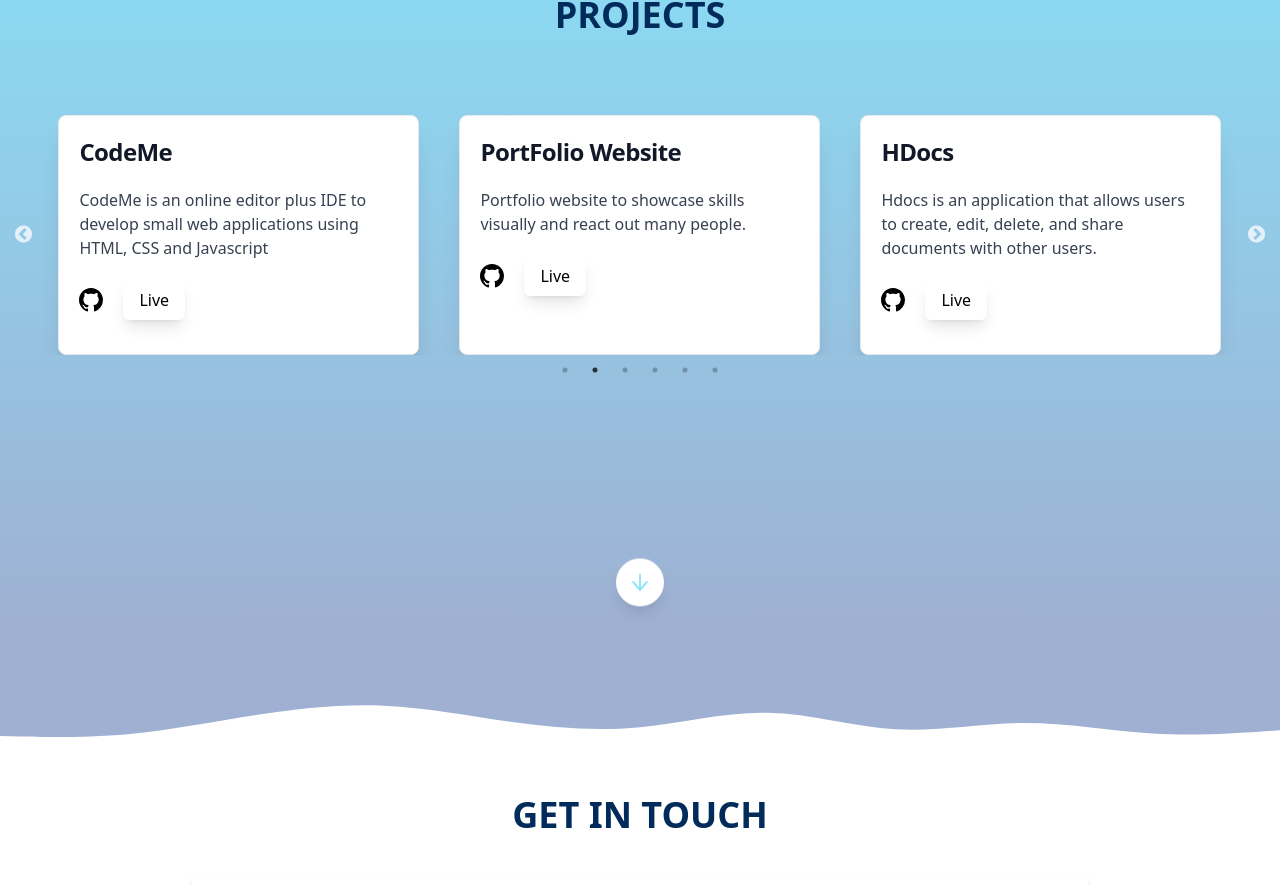
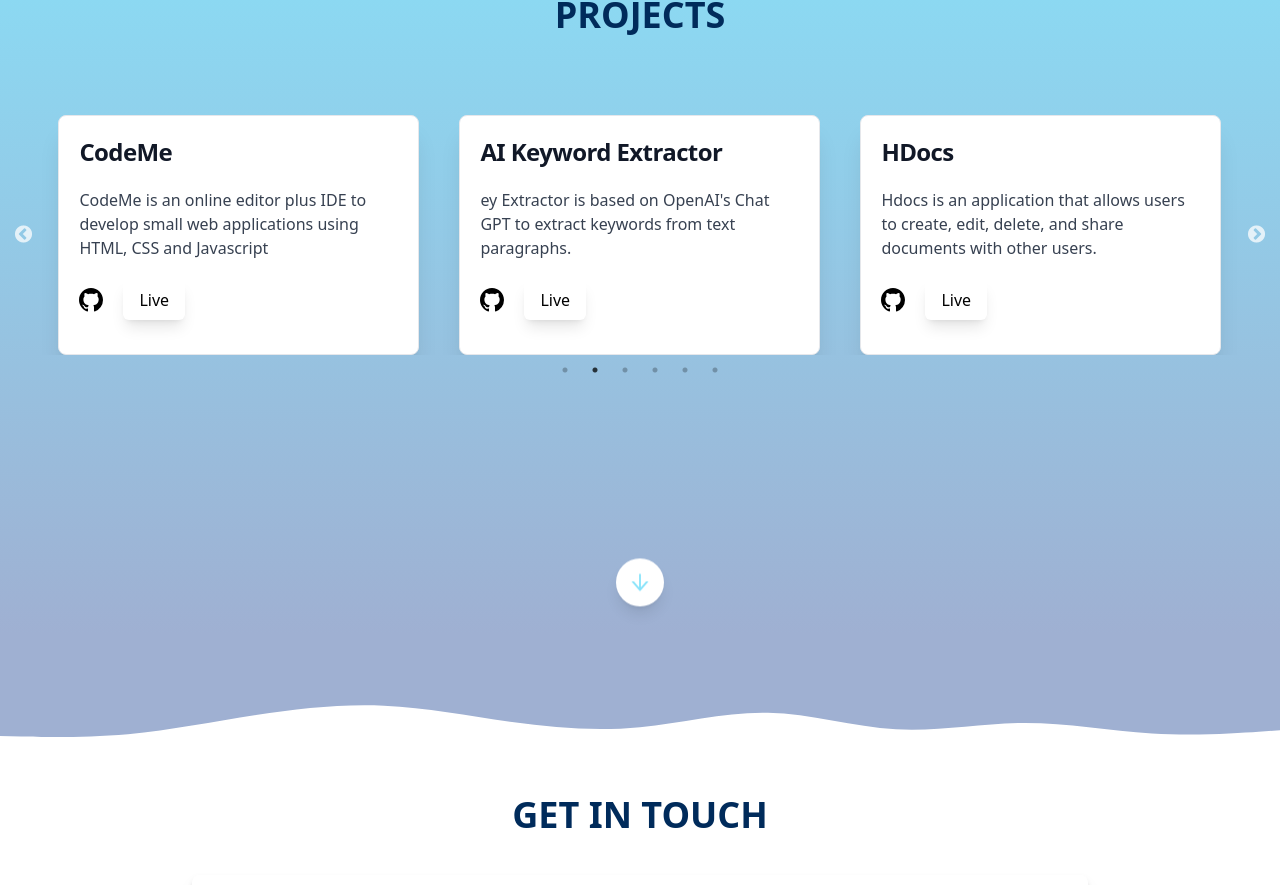
Before and after one commit to hardikverma22/Portfolio, a React (Vite) app: page / in a window 1280 px wide. Shown: the part 2565-3450 px from the top of the page. Built offline with nearby package versions, Linux system fonts and the light colour scheme; what tailwindcss-animation-delay would draw is missing.

Commit message:
adding another project

```diff
--- a/src/components/CardSlider/CardSlider.jsx
+++ b/src/components/CardSlider/CardSlider.jsx
@@ -17,6 +17,13 @@ const projects = [
           using HTML, CSS and Javascript`,
     githubURL: "https://github.com/hardikverma22/CodeMe",
     liveURL: "https://code-me.netlify.app/",
+  },
+  {
+    title: "AI Keyword Extractor",
+    description:
+      "ey Extractor is based on OpenAI's Chat GPT to extract keywords from text paragraphs.",
+    githubURL: "https://github.com/hardikverma22/key-extractor",
+    liveURL: "https://keyext.netlify.app/",
   },
   {
     title: "PortFolio Website",
```
